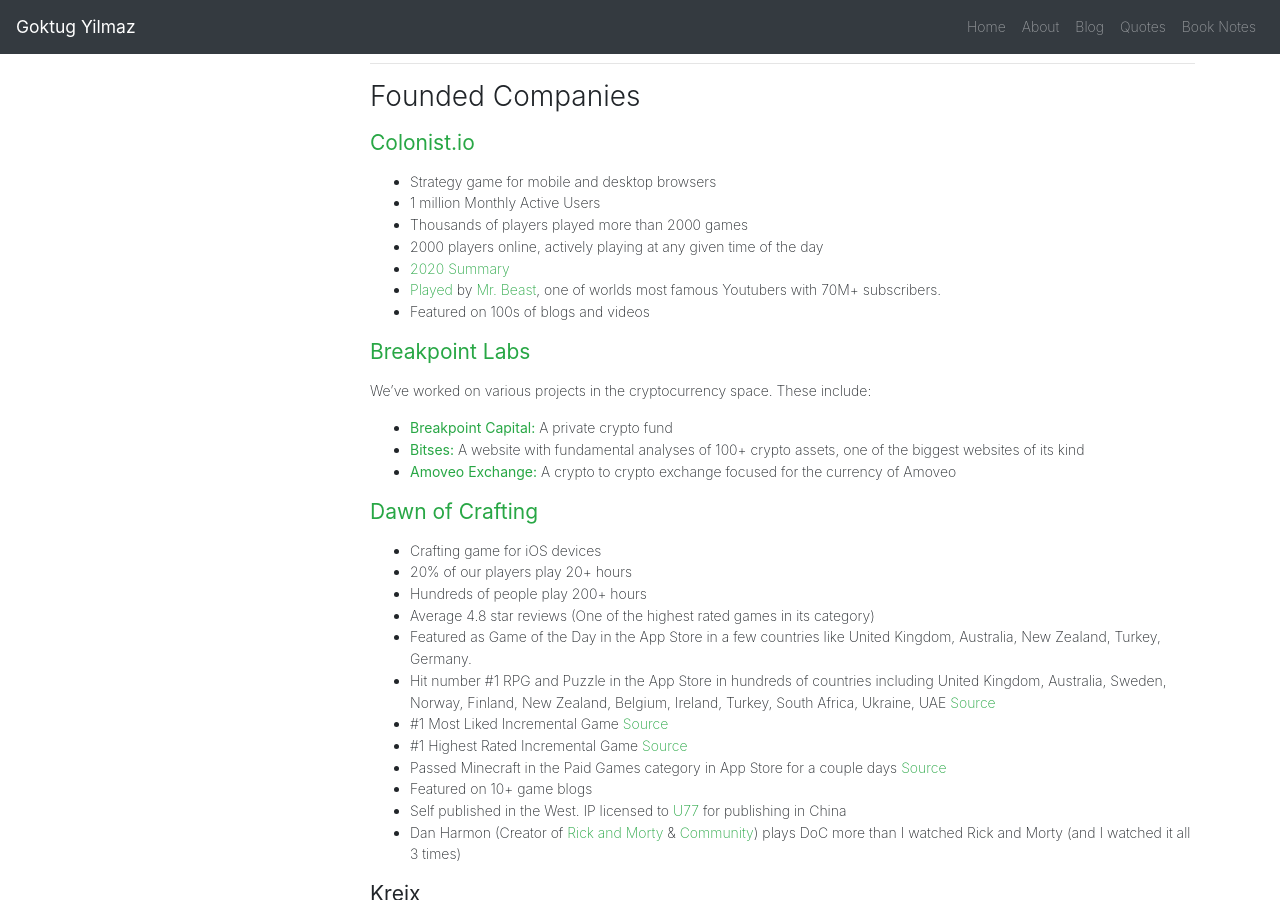
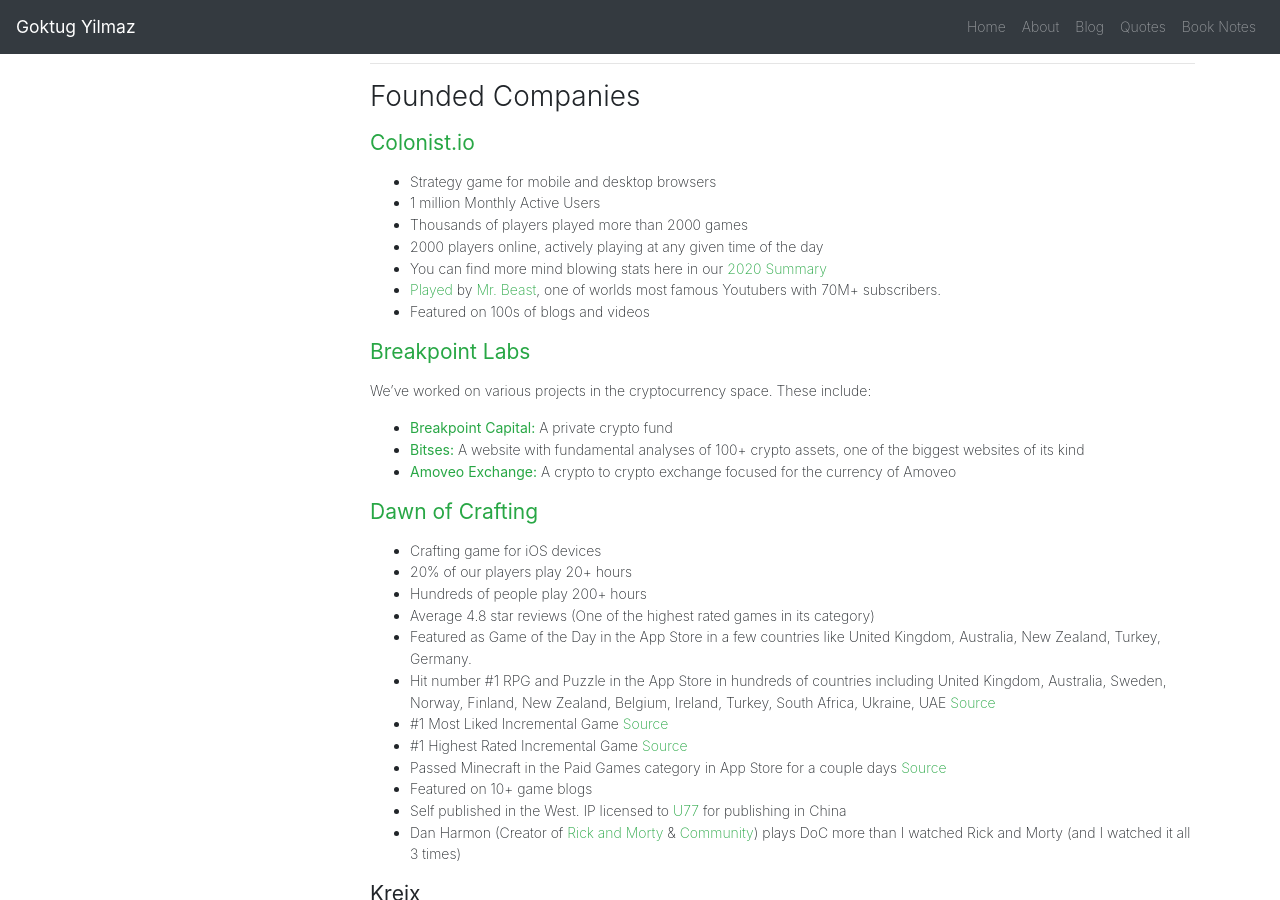
Before and after one commit to Esqarrouth/goktugyil.github.io, a Jekyll site: the page built from _pages/about.md, in a window 1280 px wide and 900 px high, scrolled down 679 px. Built offline with Jekyll 4.4.1, drawn with Linux system fonts in a browser that asks for light colours; our own code applies the rules of GitHub Pages for plain Markdown files.

Commit message:
Update about.md

```diff
--- a/_pages/about.md
+++ b/_pages/about.md
@@ -36,7 +36,7 @@ I've advised:
 - 1 million Monthly Active Users
 - Thousands of players played more than 2000 games
 - 2000 players online, actively playing at any given time of the day
-- <a href="https://blog.colonist.io/colonist-io-2020-summary/">2020 Summary</a>
+- You can find more mind blowing stats here in our <a href="https://blog.colonist.io/colonist-io-2020-summary/">2020 Summary</a>
 - <a href="https://www.youtube.com/watch?v=Z5VBej44TuI&ab_channel=DyLighted-Catan">Played</a> by <a href="https://www.youtube.com/c/MrBeast6000">Mr. Beast</a>, one of worlds most famous Youtubers with 70M+ subscribers.
 - Featured on 100s of blogs and videos
 
```
